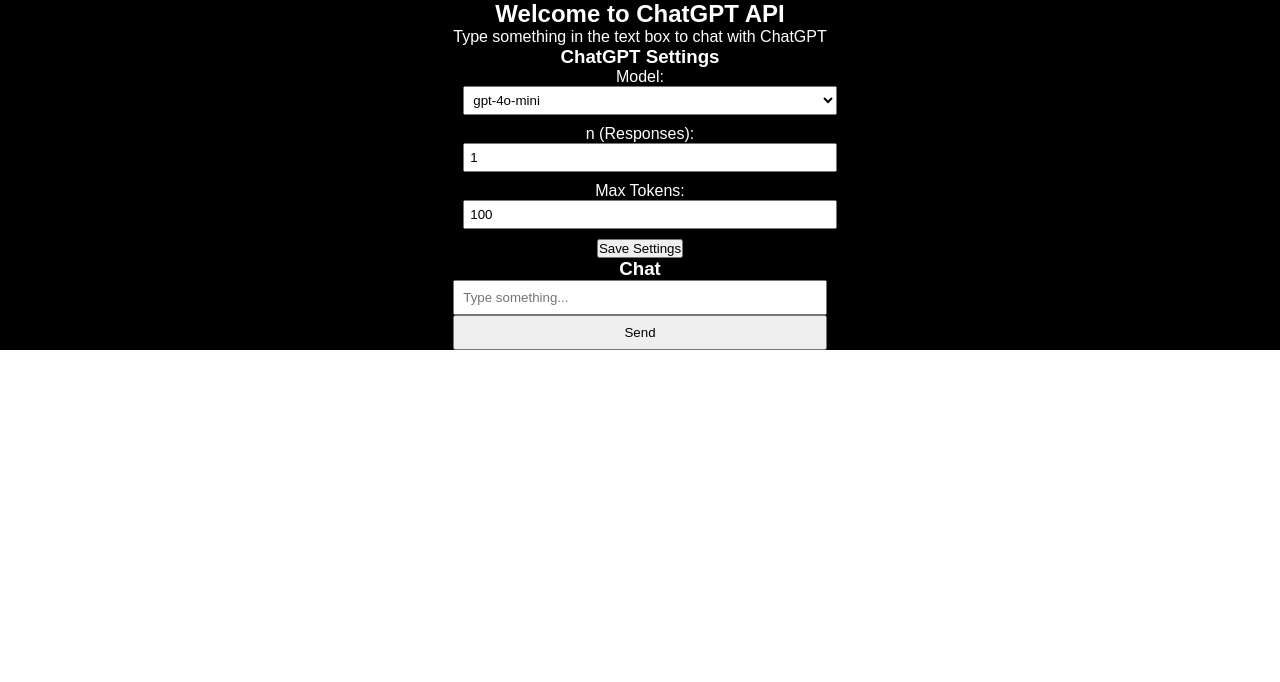
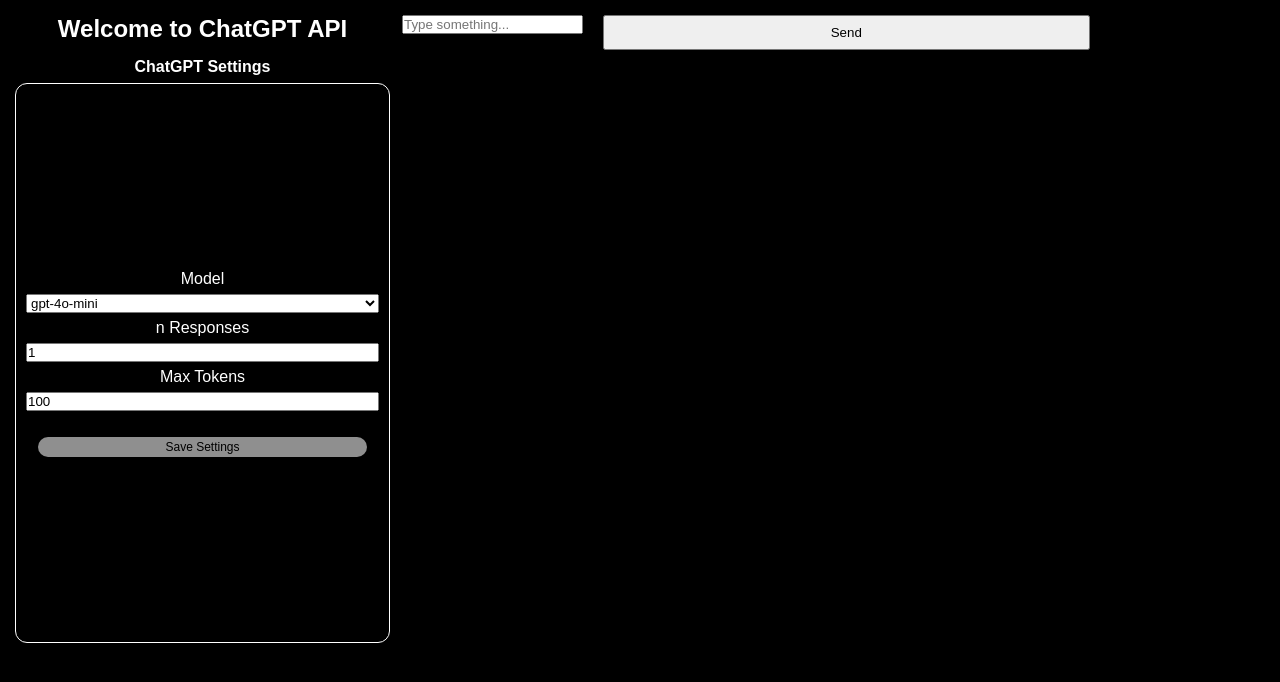
Before and after one commit to Evian-Chen/Next.js-practice, a Next.js app: page /chat in a window 1280 px wide. Shown: the top 682 px of the page. Built offline with nearby package versions, Linux system fonts and the light colour scheme.

Commit message:
feat: modify chat.module.css, but there are still a lot to edit

```diff
--- a/app/chat/page.js
+++ b/app/chat/page.js
@@ -40,7 +40,7 @@
 
   // Listen paramData
   useEffect(() => {
-    if (isManualChange.current){
+    if (isManualChange.current) {
       setIsSaved(false);
     }
   }, [paramData]); // if paramData is change, run setIsSaved
@@ -113,7 +113,6 @@
       setTimeout(() => {
         isManualChange.current = true;
       }, 10);
-
     } catch (err) {
       console.error("Fetch error: ", err);
       alert("Fetch error");
@@ -122,45 +121,39 @@
 
   return (
     <div className={styles.chatContainer}>
+      <div className={styles.left}>
         <h2>Welcome to ChatGPT API</h2>
-      <p>Type something in the text box to chat with ChatGPT</p>
+        {/* <p>Type something in the text box to chat with ChatGPT</p> */}
 
-      <div className={styles.layoutContainer}>
+        <div className={styles.settingsContainer}>
+          <h4>ChatGPT Settings</h4>
+
           {/* left panel, params setting */}
-        <div className="styles.paramBox">
-          <h3>ChatGPT Settings</h3>
-
+          <div className={styles.paramBox}>
             {/* model selector */}
-          <div style={{ marginBottom: "10px" }}>
-            <label>Model: </label>
+            <label>Model</label>
             <select
               value={paramData.model}
               onChange={(e) =>
                 setParamData({ ...paramData, model: e.target.value })
               }
-              style={{ padding: "5px", marginLeft: "10px", width: "100%" }}
             >
               <option value="gpt-4o-mini">gpt-4o-mini</option>
               <option value="gpt-3.5-turbo">gpt-3.5-turbo</option>
             </select>
-          </div>
 
             {/* n reply */}
-          <div style={{ marginBottom: "10px" }}>
-            <label>n (Responses): </label>
+            <label>n Responses</label>
             <input
               type="number"
               value={paramData.n}
               onChange={(e) =>
                 setParamData({ ...paramData, n: Number(e.target.value) })
               }
-              style={{ padding: "5px", marginLeft: "10px", width: "100%" }}
             />
-          </div>
 
             {/* max tokens */}
-          <div style={{ marginBottom: "10px" }}>
-            <label>Max Tokens: </label>
+            <label>Max Tokens</label>
             <input
               type="number"
               value={paramData.max_tokens}
@@ -170,28 +163,28 @@
                   max_tokens: Number(e.target.value),
                 })
               }
-              style={{ padding: "5px", marginLeft: "10px", width: "100%" }}
             />
-          </div>
 
             <button
               type="button"
               onClick={setupParam}
-            className={`param-button ${isSaved ? "saved" : "unSaved"}`}
+              className={styles.paramButton}
             >
               {isSaved ? "Setting Saved" : "Save Settings"}
             </button>
           </div>
+        </div>
+      </div>
 
       {/* right panel, message input box */}
       <div className={styles.chatBox}>
-          <h3>Chat</h3>
+        {/* <h3>Chat</h3> */}
         <input
           type="text"
           placeholder="Type something..."
           value={input.content || ""}
           onChange={(e) => setInput({ ...input, content: e.target.value })}
-            style={{ width: "100%", padding: "8px" }}
+          className="textBar"
         />
         <button
           type="button"
@@ -202,6 +195,5 @@
         </button>
       </div>
     </div>
-    </div>
   );
 }
--- a/app/styles/chat.module.css
+++ b/app/styles/chat.module.css
@@ -1,38 +1,77 @@
 /* Chat Page Styles */
 
-.chat-container {
-    background-color: black;
+.chatContainer {
+  background-color: rgb(0, 0, 0);
   color: white;
-    padding: 20px;
-    margin: 5px;
-    text-align: center;
+  display: flex;
+  padding: 15px;
+  flex-direction: row;
+  align-items: flex-start;
+  gap: 12px;
+  width: 100%;
+  height: 100vh;
+}
+
+.left {
+  /* background-color: aqua; */
   display: flex;
   flex-direction: column;
-    align-items: center;
-    gap: 12px;
+  justify-content: center;
+  gap: 15px;
+  width: 30%;
 }
 
-  .chat-box {
+.settingsContainer {
+  display: flex;
+  flex-direction: column;
+  justify-content: center;
+  gap: 7px;
+}
+
+.paramBox {
+  padding: 10px;
+  border: 1px solid white;
+  border-radius: 8px;
+  display: flex;
+  flex-direction: column;
+  justify-content: center;
+  border-radius: 12px;
+  gap: 6px;
+  height: 70vh;
+}
+
+.paramButton {
+  background-color: #eeeeee;
+  border: none;
+  color: rgb(0, 0, 0);
+  padding: 3px 8px;
+  text-align: center;
+  font-size: 12px;
+  margin-inline: 12px;
+  margin-top: 20px;
+  border-radius: 12px;
+  opacity: 0.6;
+  transition: 0.3s;
+  display: inline-block;
+  text-decoration: none;
+  cursor: pointer;
+}
+
+.paramButton:hover {opacity: 1}
+
+.chatBox {
   width: 55%;
   display: flex;
-    flex-direction: column;
-    gap: 10px;
+  flex-direction: row;
+  align-items: flex-start;
+  /* flex-wrap: wrap-reverse; */
+  /* margin: 30px; */
+  gap: 20px;
 }
 
-  .param-box {
-    width: 40%;
-    padding: 15px;
-    border: 1px solid white;
-    border-radius: 8px;
-    text-align: left;
-    background-color: rgba(255, 255, 255, 0.1);
-  }
-
-  .param-button {
-    padding: 8px 12px;
-    margin-top: 10px;
+.textBar {
   width: 100%;
-    border-color: #0a0a0a;
+  padding: 8px;
 }
 
 .saved {
@@ -42,12 +81,3 @@
 .unSaved {
   background-color: red;
 }
-
-  .layout-container {
-    display: flex;
-    width: 80%;
-    max-width: 800px;
-    justify-content: space-between;
-    align-items: flex-start;
-    gap: 20px;
-  }
```
Also changed, not shown: app/api/openai/route.js (renamed from app/api/ask/route.js). Lines whose indentation alone changed are shown as unchanged.
